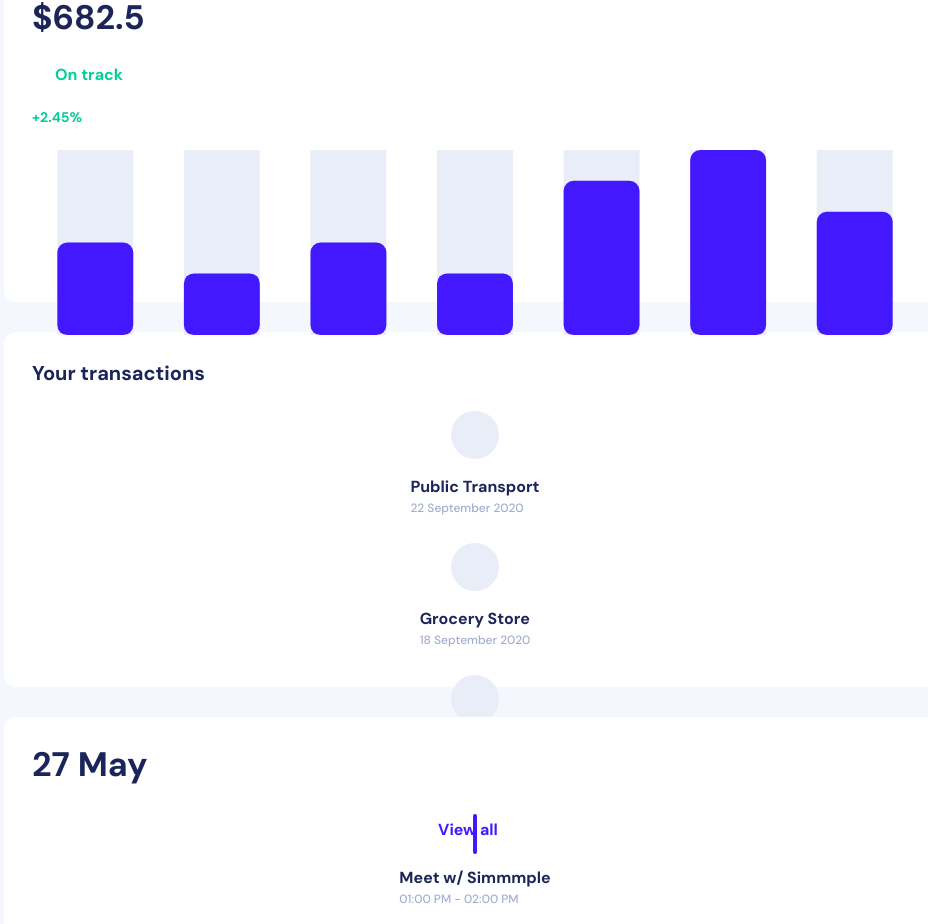
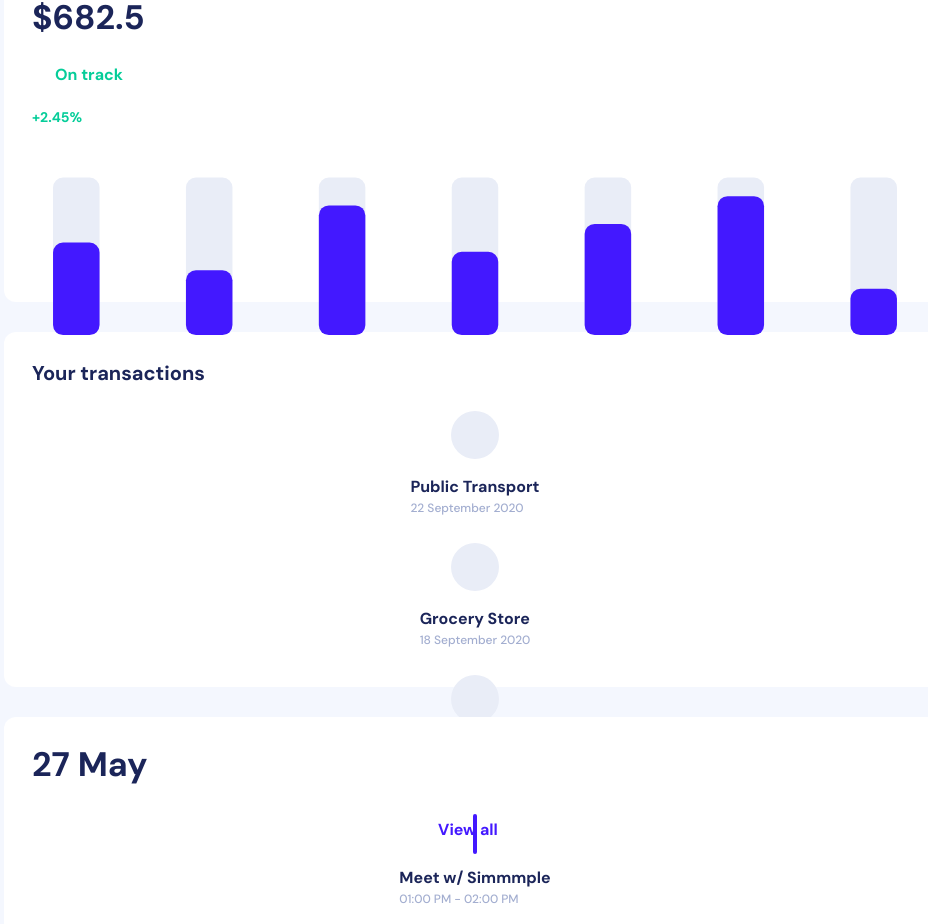
Before and after one commit to themewagon/venus, a React (Vite) app: page / in a window 1280 px wide. Shown: the part 1115-2039 px from the top of the page, without its empty margins (20-948 px from the left). Built offline with nearby package versions, Linux system fonts and the light colour scheme; some icons are missing.

Commit message:
spent this month component updated

```diff
--- a/src/components/sections/dashboard/spent-this-month/SpentThisMonthChart.tsx
+++ b/src/components/sections/dashboard/spent-this-month/SpentThisMonthChart.tsx
@@ -1,10 +1,10 @@
+import { useMemo } from 'react';
+import { SxProps, useTheme } from '@mui/material';
 import * as echarts from 'echarts/core';
 import ReactEchart from 'components/base/ReactEchart';
 import { BarChart } from 'echarts/charts';
 import { TooltipComponent, GridComponent, AxisPointerComponent } from 'echarts/components';
 import { CanvasRenderer } from 'echarts/renderers';
-import { SxProps, useTheme } from '@mui/material';
-import { useMemo } from 'react';
 
 echarts.use([BarChart, TooltipComponent, GridComponent, AxisPointerComponent, CanvasRenderer]);
 
@@ -15,29 +15,16 @@ interface SpentThisMonthChartProps {
 
 const SpentThisMonthChart = ({ data, ...rest }: SpentThisMonthChartProps) => {
   const theme = useTheme();
+
   const option = useMemo(
     () => ({
       tooltip: {
-        trigger: 'axis',
-        axisPointer: {
-          type: 'line',
-          axis: 'y',
-          label: {
-            show: true,
-            formatter: (params: { value: number | string }) => {
-              return `$${params.value}`;
-            },
-            fontWeight: 500,
-            color: theme.palette.primary.main,
-            fontSize: theme.typography.caption.fontSize,
-            backgroundColor: theme.palette.info.light,
-          },
-        },
+        axisPointer: null,
       },
       grid: {
-        top: '10%',
-        left: '0%',
-        right: '0%',
+        top: '22%',
+        left: '5%',
+        right: '5%',
         bottom: '3%',
         containLabel: true,
       },
@@ -45,6 +32,7 @@ const SpentThisMonthChart = ({ data, ...rest }: SpentThisMonthChartProps) => {
         {
           type: 'category',
           data: ['', '', '', '', '', '', ''],
+          boundaryGap: false,
           axisTick: {
             show: false,
           },
@@ -63,7 +51,7 @@ const SpentThisMonthChart = ({ data, ...rest }: SpentThisMonthChartProps) => {
       yAxis: [
         {
           type: 'value',
-          min: 100,
+          min: 10,
           minInterval: 1,
           axisLabel: {
             show: false,
@@ -75,12 +63,13 @@ const SpentThisMonthChart = ({ data, ...rest }: SpentThisMonthChartProps) => {
       ],
       series: [
         {
-          name: 'Direct',
+          name: 'Spent',
           type: 'bar',
-          barWidth: '60%',
+          barWidth: '35%',
           showBackground: true,
           backgroundStyle: {
             color: theme.palette.info.dark,
+            borderRadius: [10, 10, 10, 10],
           },
           data,
           itemStyle: {
--- a/src/components/sections/dashboard/spent-this-month/index.tsx
+++ b/src/components/sections/dashboard/spent-this-month/index.tsx
@@ -1,4 +1,7 @@
-import { Paper, Stack, Box, Typography } from '@mui/material';
+import Paper from '@mui/material/Paper';
+import Stack from '@mui/material/Stack';
+import Box from '@mui/material/Box';
+import Typography from '@mui/material/Typography';
 import IconifyIcon from 'components/base/IconifyIcon';
 import SpentThisMonthChart from './SpentThisMonthChart';
 
@@ -33,7 +36,10 @@ const SpentThisMonth = () => {
         </Stack>
       </Stack>
 
-      <SpentThisMonthChart data={[130, 120, 130, 120, 150, 160, 140]} sx={{ height: '230px !important' }} />
+      <SpentThisMonthChart
+        data={[110, 80, 150, 100, 130, 160, 60]}
+        sx={{ height: '230px !important' }}
+      />
     </Paper>
   );
 };
```
